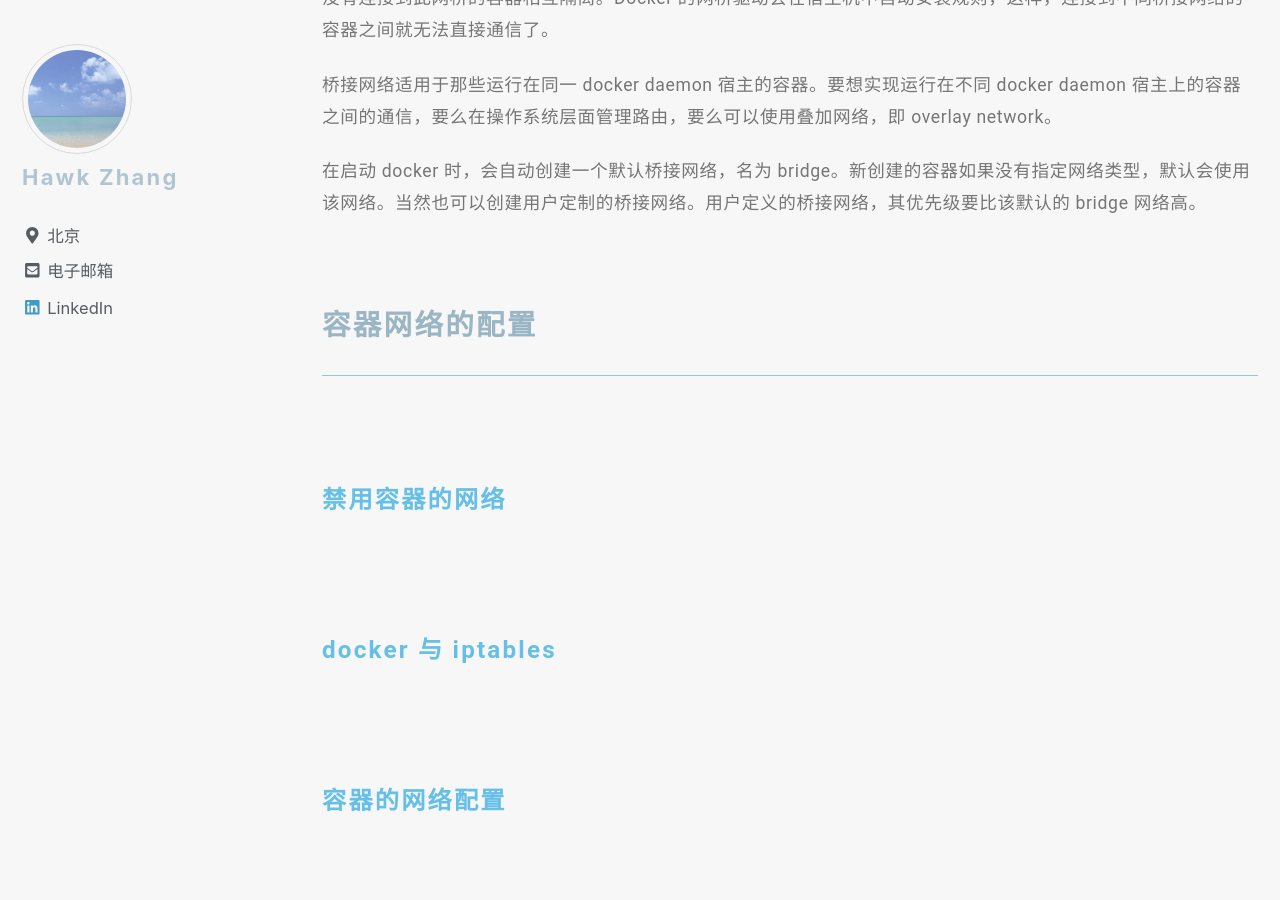
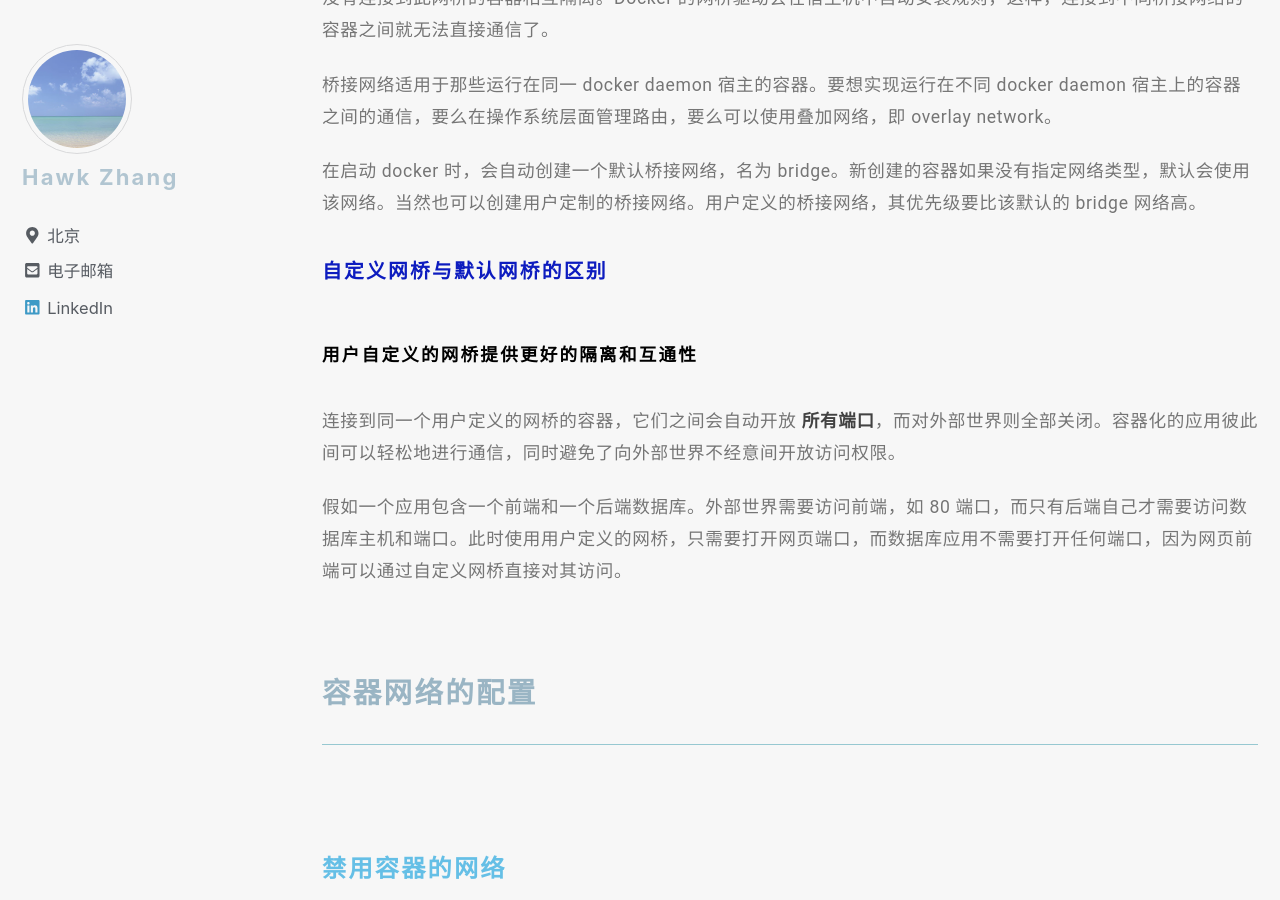
Before and after one commit to narru888/linotes_note, a Jekyll site: the page built from _posts/docker/2018-02-01-docker.basic.md, in a window 1280 px wide and 900 px high, scrolled down 25393 px. Built offline with Jekyll 4.4.1, drawn with Linux system fonts in a browser that asks for light colours; nearby versions of some CDN libraries; a script that is not in the unit is left out.

Commit message:
update on 2018-10-03 10:30:01 CST

```diff
--- a/_posts/docker/2018-02-01-docker.basic.md
+++ b/_posts/docker/2018-02-01-docker.basic.md
@@ -850,6 +850,28 @@ Docker 的网络子系统是可插拔的。使用各种不同的驱动。系统
 在启动 docker 时，会自动创建一个默认桥接网络，名为 bridge。新创建的容器如果没有指定网络类型，默认会使用该网络。当然也可以创建用户定制的桥接网络。用户定义的桥接网络，其优先级要比该默认的 bridge 网络高。
 
 
+##### 自定义网桥与默认网桥的区别
+
+###### 用户自定义的网桥提供更好的隔离和互通性
+
+连接到同一个用户定义的网桥的容器，它们之间会自动开放 **所有端口**，而对外部世界则全部关闭。容器化的应用彼此间可以轻松地进行通信，同时避免了向外部世界不经意间开放访问权限。
+
+假如一个应用包含一个前端和一个后端数据库。外部世界需要访问前端，如 80 端口，而只有后端自己才需要访问数据库主机和端口。此时使用用户定义的网桥，只需要打开网页端口，而数据库应用不需要打开任何端口，因为网页前端可以通过自定义网桥直接对其访问。
+
+
+
+
+
+
+
+
+
+
+
+
+
+
+
 
 
 
```
